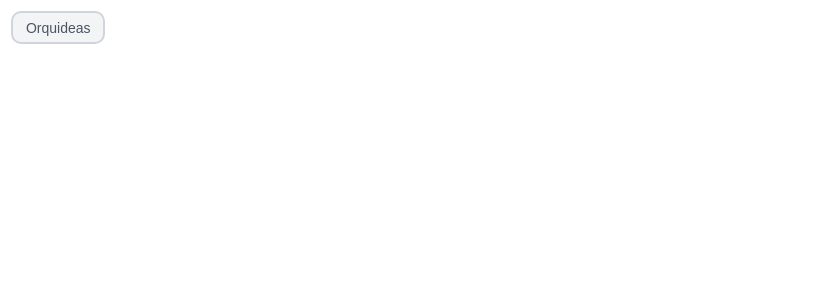
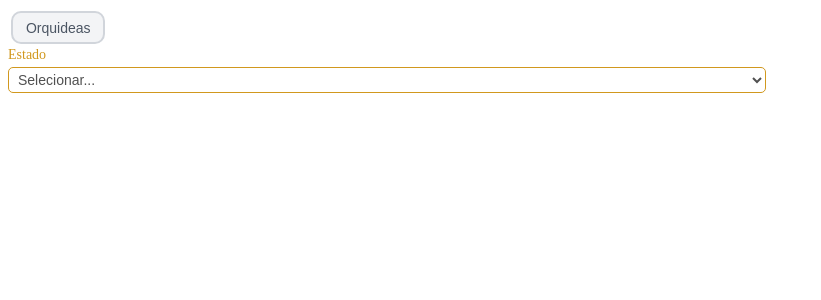
Before and after one commit to Itsbiduds2/ProjetoBimestre_BeeSaver, a React (Vite) app: page / in a window 1280 px wide. Shown: the top 300 px of the page, without its empty margins (0-821 px from the left). Built offline with nearby package versions, Linux system fonts and the light colour scheme.

Commit message:
mari milk2

```diff
--- a/src/App.jsx
+++ b/src/App.jsx
@@ -1,10 +1,25 @@
 //import './App.css'
 import Button from './components/Button'
+import Select from './components/Select'
+import { useState } from 'react';
 
 function App() {
+
+  const [estadoSelecionado, setEstadoSelecionado] = useState('');
+  const estados = ['SP', 'RJ', 'MG', 'BA'];
+
   return (
     <>
       <Button texto={"Orquideas"} tipo={"categoria"}/>
+
+      <br />
+
+      <Select
+        label="Estado"
+        options={estados}
+        value={estadoSelecionado}
+        onChange={setEstadoSelecionado}
+      />
     </>
   )
 }
--- a/src/components/Select/index.jsx
+++ b/src/components/Select/index.jsx
@@ -10,7 +10,9 @@ function Select({ label, options, value, onChange, tipo }) {
 
   return (
     <div className={styles.container}>
+
       <label className={styles.label}>{label}</label>
+
       <select className={styles.select} value={value} onChange={(e) => onChange(e.target.value)}>
         <option value="">Selecionar...</option>
         {options.map((opt, index) => (
@@ -19,6 +21,7 @@ function Select({ label, options, value, onChange, tipo }) {
           </option>
         ))}
       </select>
+
     </div>
   );
 }
--- a/src/components/Select/select.module.css
+++ b/src/components/Select/select.module.css
@@ -1,28 +1,28 @@
 .container {
     display: flex;
     flex-direction: column;
-    padding: 0.5rem;
     border-radius: 4px;
-    width: 100%;
+    width: 60%;
   }
 
   .select {
-    border: none;
-    font-size: 1rem;
-    color:  #d1981e;
+    padding: 3px 5px;
+    border: 1px #d1981e solid;
+    border-radius: 5px;
+    font-size: 14px;
+    color:rgb(81, 81, 81);
     outline: none;
     background: transparent;
-    appearance: none;
   }
 
   .label {
     font-size: 0.875rem;
-    color: #374151;
+    color: #d1981e;
     margin-bottom: 0.25rem;
   }
 
   .estado, .cidade {
-    border: 2px s #d1981e;
+    border: 2px solid black;
   }
 
   .default {
```
